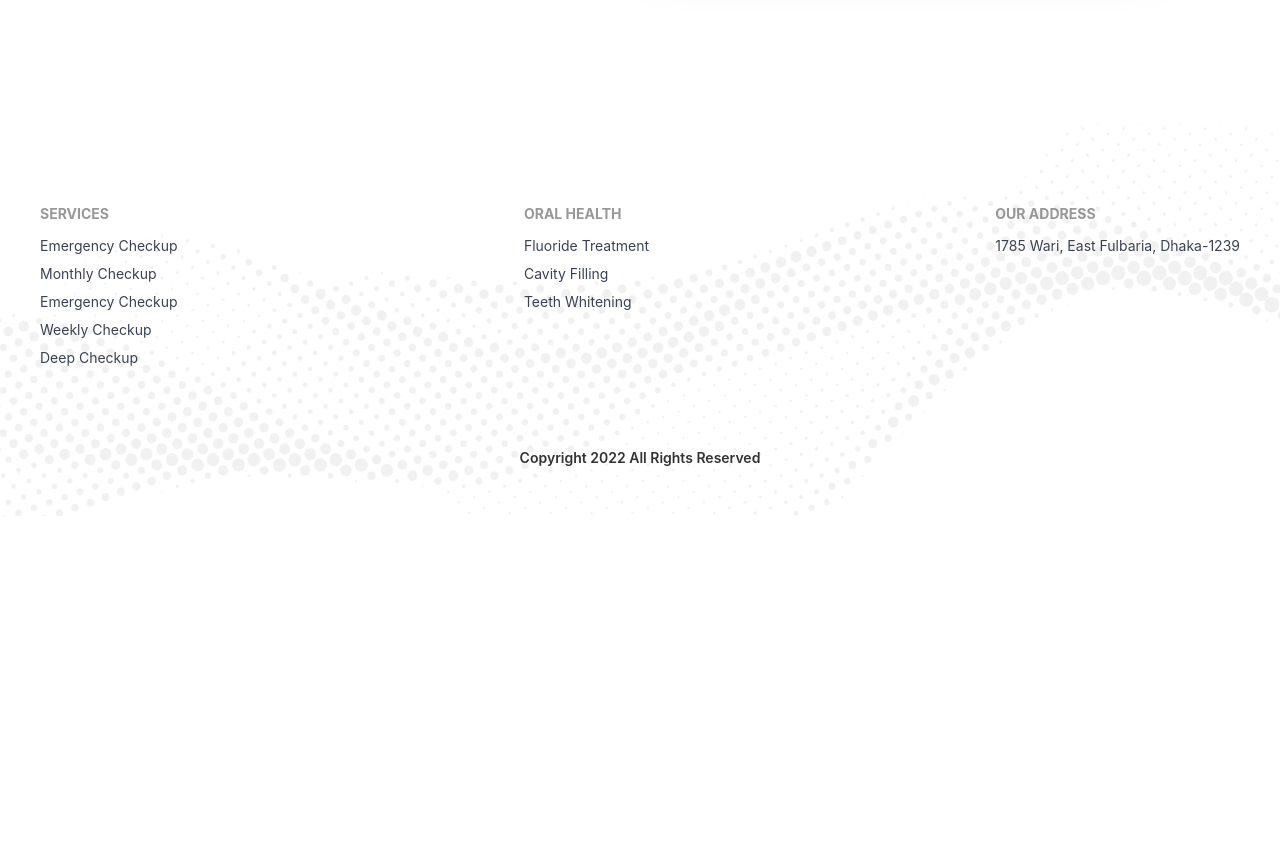
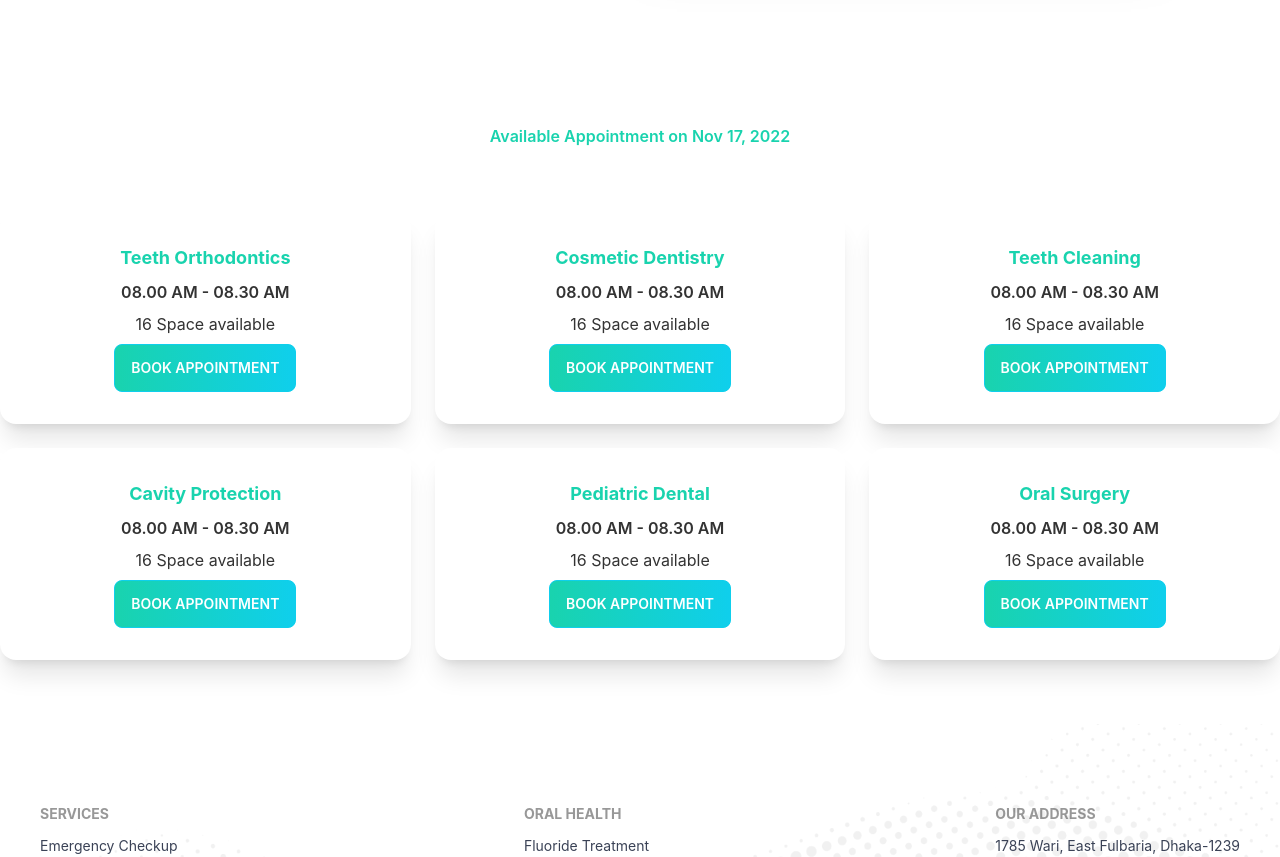
Before and after one commit to shamratPG/doctors-portal, a React (Create React App) app: page /appointment in a window 1280 px wide. Shown: the part 620-1477 px from the top of the page. Before the commit the page ends 1136 px from the top, so only its background shows below. Built offline with nearby package versions, Linux system fonts and the light colour scheme.

Commit message:
added availableAppointment page

```diff
--- /dev/null
+++ b/public/appointmentOptions.json
@@ -0,0 +1,134 @@
+[
+    {
+        "_id": 1,
+        "name": "Teeth Orthodontics",
+        "slots": [
+            "08.00 AM - 08.30 AM",
+            "08.30 AM - 09.00 AM",
+            "09.00 AM - 9.30 AM",
+            "09.30 AM - 10.00 AM",
+            "10.00 AM - 10.30 AM",
+            "10.30 AM - 11.00 AM",
+            "11.00 AM - 11.30 AM",
+            "11.30 AM - 12.00 AM",
+            "1.00 PM - 1.30 PM",
+            "1.30 PM - 2.00 PM",
+            "2.00 PM - 2.30 PM",
+            "2.30 PM - 3.00 PM",
+            "3.00 PM - 3.30 PM",
+            "3.30 PM - 4.00 PM",
+            "4.00 PM - 4.30 PM",
+            "4.30 PM - 5.00 PM"
+        ]
+    },
+    {
+        "_id": 2,
+        "name": "Cosmetic Dentistry",
+        "slots": [
+            "08.00 AM - 08.30 AM",
+            "08.30 AM - 09.00 AM",
+            "09.00 AM - 9.30 AM",
+            "09.30 AM - 10.00 AM",
+            "10.00 AM - 10.30 AM",
+            "10.30 AM - 11.00 AM",
+            "11.00 AM - 11.30 AM",
+            "11.30 AM - 12.00 AM",
+            "1.00 PM - 1.30 PM",
+            "1.30 PM - 2.00 PM",
+            "2.00 PM - 2.30 PM",
+            "2.30 PM - 3.00 PM",
+            "3.00 PM - 3.30 PM",
+            "3.30 PM - 4.00 PM",
+            "4.00 PM - 4.30 PM",
+            "4.30 PM - 5.00 PM"
+        ]
+    },
+    {
+        "_id": 3,
+        "name": "Teeth Cleaning",
+        "slots": [
+            "08.00 AM - 08.30 AM",
+            "08.30 AM - 09.00 AM",
+            "09.00 AM - 9.30 AM",
+            "09.30 AM - 10.00 AM",
+            "10.00 AM - 10.30 AM",
+            "10.30 AM - 11.00 AM",
+            "11.00 AM - 11.30 AM",
+            "11.30 AM - 12.00 AM",
+            "1.00 PM - 1.30 PM",
+            "1.30 PM - 2.00 PM",
+            "2.00 PM - 2.30 PM",
+            "2.30 PM - 3.00 PM",
+            "3.00 PM - 3.30 PM",
+            "3.30 PM - 4.00 PM",
+            "4.00 PM - 4.30 PM",
+            "4.30 PM - 5.00 PM"
+        ]
+    },
+    {
+        "_id": 4,
+        "name": "Cavity Protection",
+        "slots": [
+            "08.00 AM - 08.30 AM",
+            "08.30 AM - 09.00 AM",
+            "09.00 AM - 9.30 AM",
+            "09.30 AM - 10.00 AM",
+            "10.00 AM - 10.30 AM",
+            "10.30 AM - 11.00 AM",
+            "11.00 AM - 11.30 AM",
+            "11.30 AM - 12.00 AM",
+            "1.00 PM - 1.30 PM",
+            "1.30 PM - 2.00 PM",
+            "2.00 PM - 2.30 PM",
+            "2.30 PM - 3.00 PM",
+            "3.00 PM - 3.30 PM",
+            "3.30 PM - 4.00 PM",
+            "4.00 PM - 4.30 PM",
+            "4.30 PM - 5.00 PM"
+        ]
+    },
+    {
+        "_id": 5,
+        "name": "Pediatric Dental",
+        "slots": [
+            "08.00 AM - 08.30 AM",
+            "08.30 AM - 09.00 AM",
+            "09.00 AM - 9.30 AM",
+            "09.30 AM - 10.00 AM",
+            "10.00 AM - 10.30 AM",
+            "10.30 AM - 11.00 AM",
+            "11.00 AM - 11.30 AM",
+            "11.30 AM - 12.00 AM",
+            "1.00 PM - 1.30 PM",
+            "1.30 PM - 2.00 PM",
+            "2.00 PM - 2.30 PM",
+            "2.30 PM - 3.00 PM",
+            "3.00 PM - 3.30 PM",
+            "3.30 PM - 4.00 PM",
+            "4.00 PM - 4.30 PM",
+            "4.30 PM - 5.00 PM"
+        ]
+    },
+    {
+        "_id": 6,
+        "name": "Oral Surgery",
+        "slots": [
+            "08.00 AM - 08.30 AM",
+            "08.30 AM - 09.00 AM",
+            "09.00 AM - 9.30 AM",
+            "09.30 AM - 10.00 AM",
+            "10.00 AM - 10.30 AM",
+            "10.30 AM - 11.00 AM",
+            "11.00 AM - 11.30 AM",
+            "11.30 AM - 12.00 AM",
+            "1.00 PM - 1.30 PM",
+            "1.30 PM - 2.00 PM",
+            "2.00 PM - 2.30 PM",
+            "2.30 PM - 3.00 PM",
+            "3.00 PM - 3.30 PM",
+            "3.30 PM - 4.00 PM",
+            "4.00 PM - 4.30 PM",
+            "4.30 PM - 5.00 PM"
+        ]
+    }
+]
--- /dev/null
+++ b/src/Pages/AppointmentPage/AppointmentOption/AppointmentOption.js
@@ -0,0 +1,20 @@
+import React from 'react';
+
+const AppointmentOption = ({ option }) => {
+    const { name: treatment, slots } = option
+    console.log(treatment, slots)
+    return (
+        <div className="card bg-base-100 shadow-xl">
+            <div className="card-body">
+                <h2 className="text-center text-lg font-bold text-secondary">{treatment}</h2>
+                <p className='text-center font-semibold'>{slots[0]}</p>
+                <p className='text-center'>{slots.length} Space available</p>
+                <div className="card-actions justify-center">
+                    <button className="btn btn-primary bg-gradient-to-r from-secondary to-primary text-white"> Book Appointment</button>
+                </div>
+            </div>
+        </div>
+    );
+};
+
+export default AppointmentOption;
--- a/src/Pages/AppointmentPage/AppointmentPage.js
+++ b/src/Pages/AppointmentPage/AppointmentPage.js
@@ -1,4 +1,5 @@
 import React, { useState } from 'react';
+import AvailableAppointment from './AvailableAppointment/AvailableAppointment';
 import CalendarHero from './CalendarHero/CalendarHero';
 
 const AppointmentPage = () => {
@@ -9,7 +10,9 @@ const AppointmentPage = () => {
                 selected={selected}
                 setSelected={setSelected}
             ></CalendarHero>
-
+            <AvailableAppointment
+                selected={selected}
+            ></AvailableAppointment>
         </div>
     );
 };
--- /dev/null
+++ b/src/Pages/AppointmentPage/AvailableAppointment/AvailableAppointment.js
@@ -0,0 +1,31 @@
+import { format } from 'date-fns';
+import React, { useEffect, useState } from 'react';
+import AppointmentOption from '../AppointmentOption/AppointmentOption';
+
+const AvailableAppointment = ({ selected }) => {
+    const [appointmentOptions, setAppointmentOptions] = useState([])
+    useEffect(() => {
+        fetch('appointmentOptions.json')
+            .then(data => data.json())
+            .then(result => {
+                setAppointmentOptions(result)
+            })
+    }, [])
+    return (
+        <div>
+            <h2 className='text-center font-semibold text-secondary'>Available Appointment on {format(selected, 'PP')}</h2>
+
+            <div className='grid gap-6 grid-cols-1 grid-cols-2 grid-cols-3 my-16'>
+                {
+                    appointmentOptions.map(option => <AppointmentOption
+                        key={option._id}
+                        option={option}
+                    >
+                    </AppointmentOption>)
+                }
+            </div>
+        </div>
+    );
+};
+
+export default AvailableAppointment;
```
